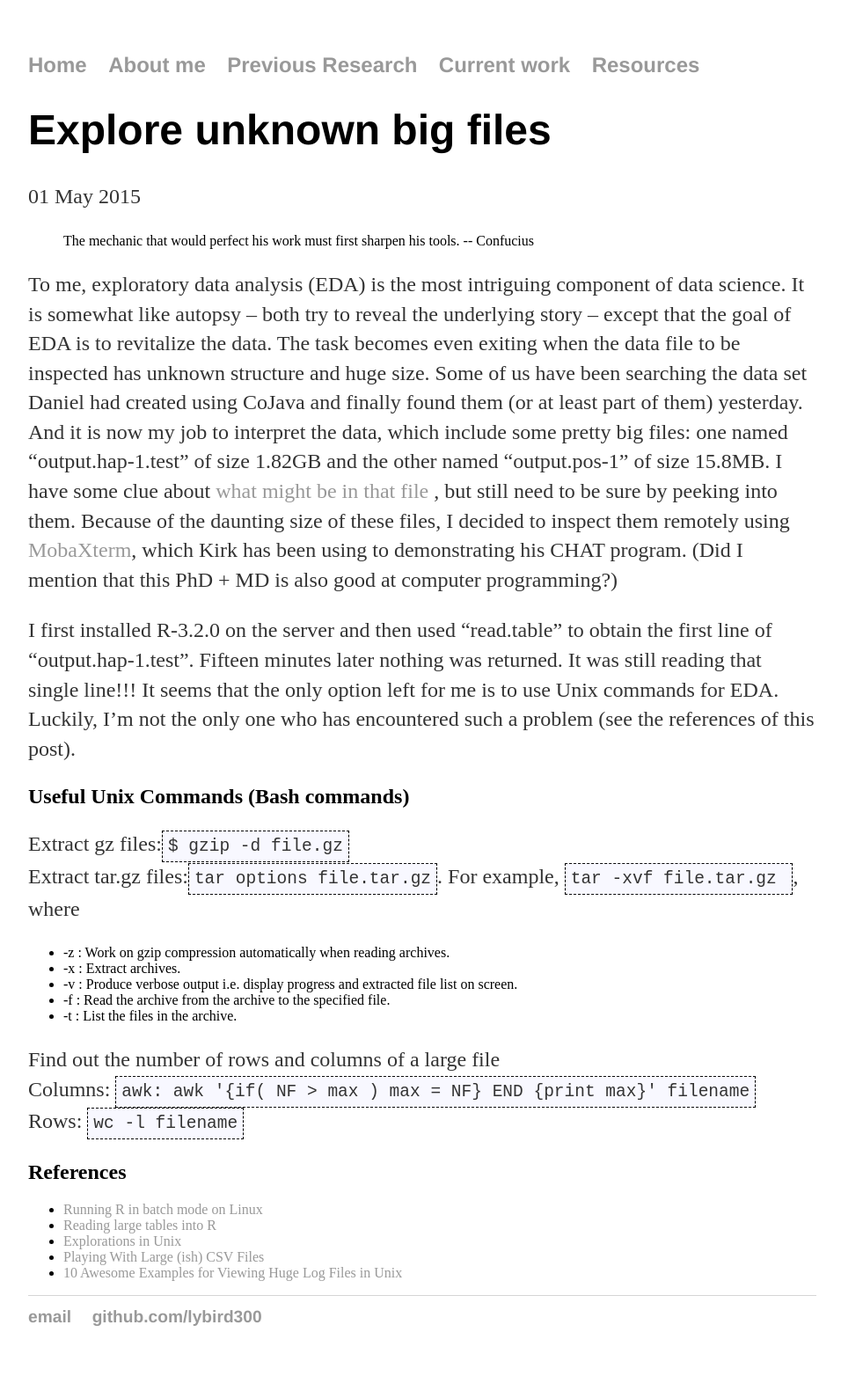
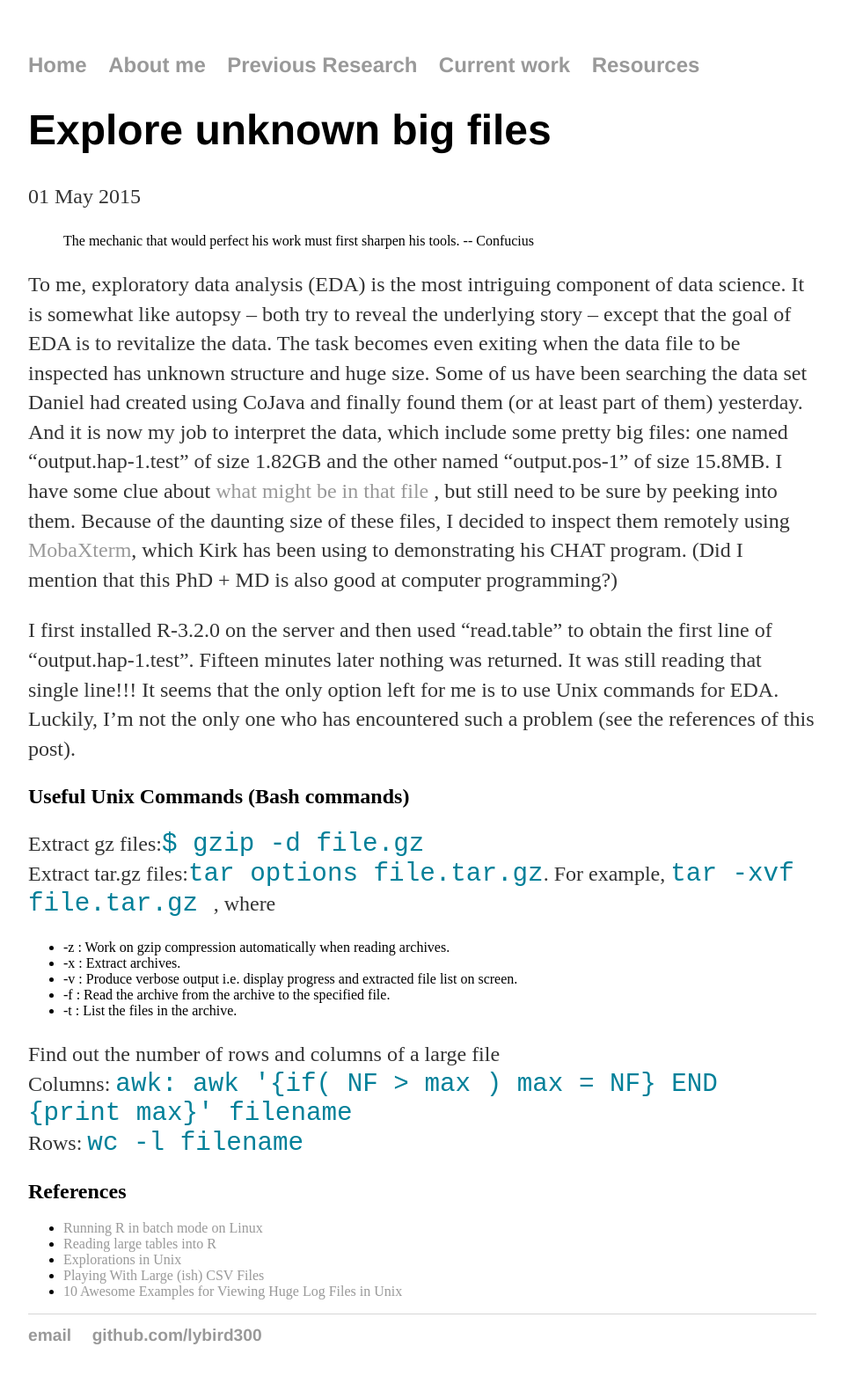
Before and after one commit to lybird300/lybird300.github.io, a Jekyll site: the page built from _posts/2015-05-01-inspect-big-data.md, in a window 1280 px wide. Shown: the whole page at 88% size, without its empty margins (160-1116 px from the left). Built offline with Jekyll 4.4.1, drawn with Linux system fonts in a browser that asks for light colours; before the commit the page ends 1568 px from its top, so only the background shows below that.

Commit message:
Update main.css

```diff
--- a/css/main.css
+++ b/css/main.css
@@ -54,4 +54,15 @@ ol.posts {
 ol.posts li {
     list-style: none;
 }
-code{background:#F8F8FF; border:black dashed 1px; padding:6px; white-space: pre-wrap;}
+pre, code{
+	direction: ltr;
+	text-align: left;
+}
+pre {border: solid 1px blue;
+	font-size: 2 em;
+ 	color: black;
+	margin: 10px;
+	padding:10px;
+	background: #FFFFB3}
+code {font-size:1.5em;
+	color: #008099}
```
